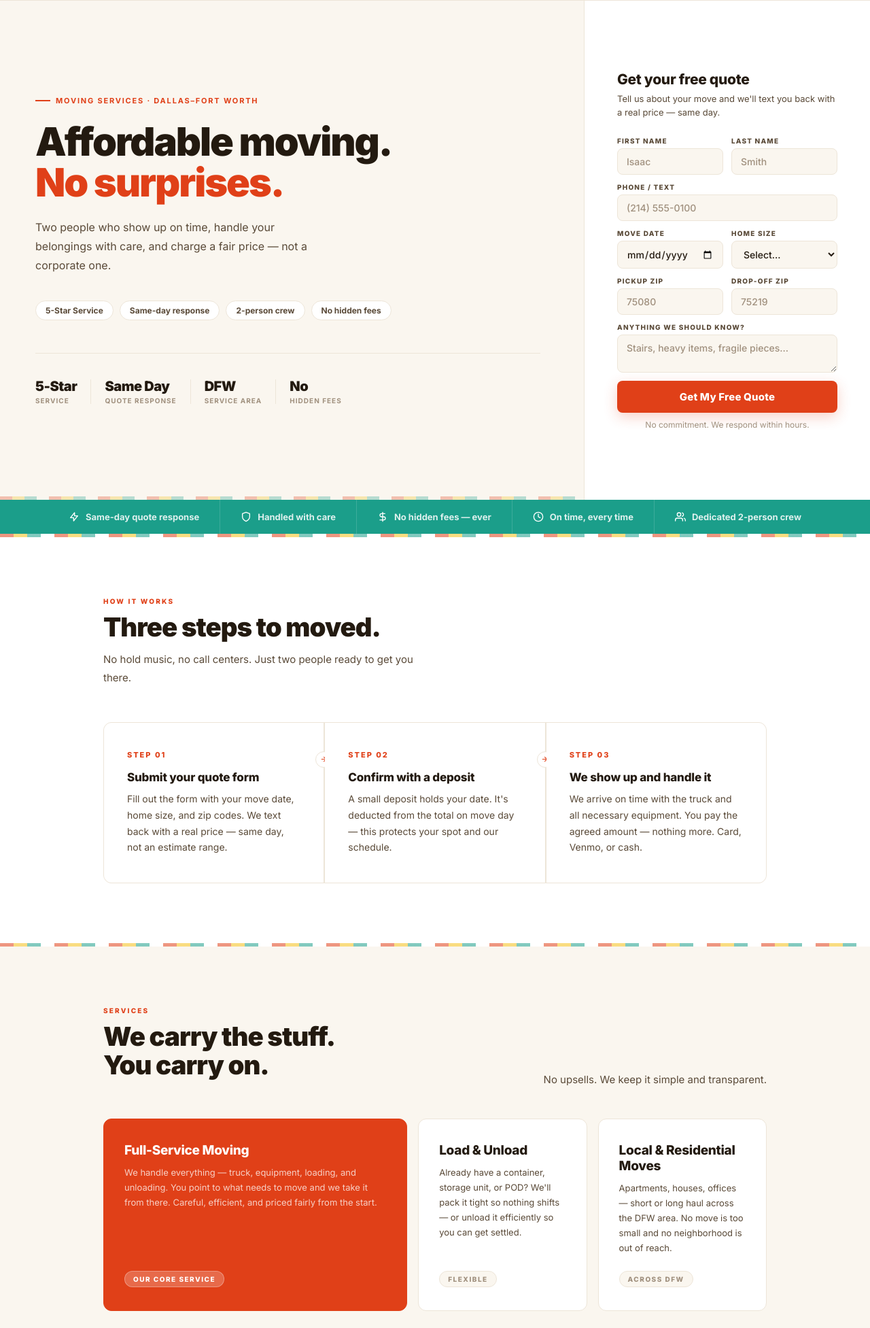
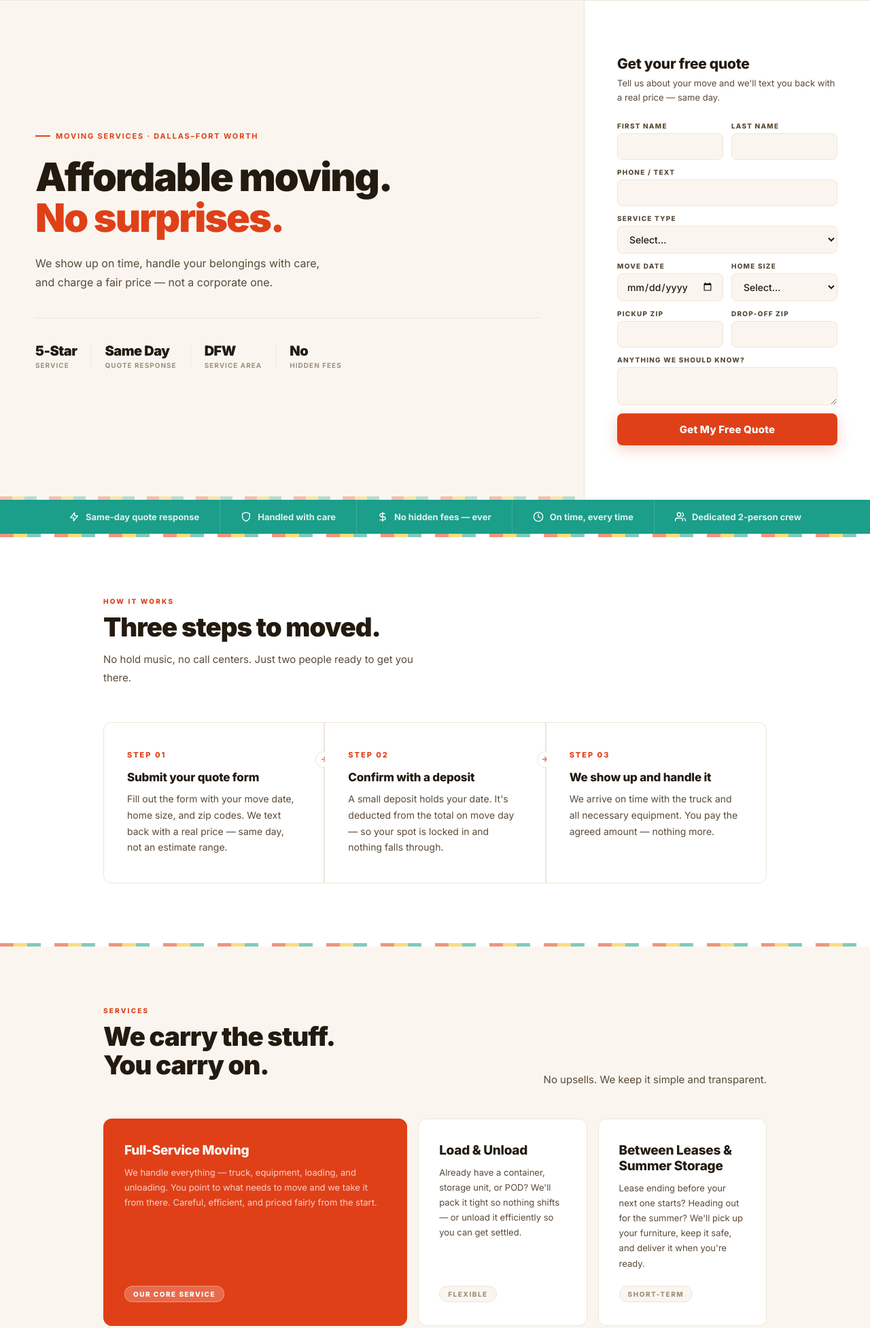
Before and after one commit to ichester52/comet-carriers, a website: page index.html in a window 1280 px wide. Shown: the part 65-2018 px from the top of the page at 68% size. Drawn offline with Linux system fonts and the light colour scheme.

Commit message:
Content and form updates
- Add roommate email to quote notifications
- Add Service Type dropdown to quote form
- Remove redundant hero chips section
- Remove placeholders from all form fields
- Remove 'two people' references throughout
- Remove 'no commitment' note from form
- Step 02: reframe deposit copy around customer benefit
- Step 03: remove payment method list
- Replace Local & Residential card with Between Leases & Summer Storage
- Update CTA band closing copy

Co-Authored-By: Claude Sonnet 4.6 <noreply@anthropic.com>

```diff
--- a/api/quote.js
+++ b/api/quote.js
@@ -48,6 +48,7 @@ module.exports = async function handler(req, res) {
   const text = [
     `New quote request from ${body.firstName} ${body.lastName}`,
     `Phone: ${body.phone}`,
+    `Service: ${body.serviceType}`,
     `Date: ${body.moveDate} | Size: ${body.homeSize}`,
     `${body.pickupZip} -> ${body.dropoffZip}`,
     `Notes: ${notes}`,
@@ -70,7 +71,7 @@ module.exports = async function handler(req, res) {
 
     await resend.emails.send({
       from:    'Comet Carriers <onboarding@resend.dev>',
-      to:      ownerEmail,
+      to:      [ownerEmail, 'jadonvc769@gmail.com'],
       subject: subject,
       text:    text,
     });
--- a/index.html
+++ b/index.html
@@ -404,15 +404,9 @@ footer{background:var(--brown);padding:60px 52px 28px;}
       <span>No surprises.</span>
     </h1>
     <p class="hero-desc">
-      Two people who show up on time, handle your belongings with care,
+      We show up on time, handle your belongings with care,
       and charge a fair price &mdash; not a corporate one.
     </p>
-    <div class="hero-chips">
-      <div class="chip">5-Star Service</div>
-      <div class="chip">Same-day response</div>
-      <div class="chip">2-person crew</div>
-      <div class="chip">No hidden fees</div>
-    </div>
     <div class="hero-proof reveal">
       <div class="proof-group">
         <span class="proof-val">5-Star</span>
@@ -449,19 +443,29 @@ footer{background:var(--brown);padding:60px 52px 28px;}
         <div class="frow">
           <div class="fg">
             <label for="firstName">First Name</label>
-            <input id="firstName" name="firstName" type="text" placeholder="Isaac" required>
+            <input id="firstName" name="firstName" type="text" required>
             <span class="field-err" id="err-firstName">Please enter your first name.</span>
           </div>
           <div class="fg">
             <label for="lastName">Last Name</label>
-            <input id="lastName" name="lastName" type="text" placeholder="Smith" required>
+            <input id="lastName" name="lastName" type="text" required>
             <span class="field-err" id="err-lastName">Please enter your last name.</span>
           </div>
         </div>
         <div class="fg">
           <label for="phone">Phone / Text</label>
-          <input id="phone" name="phone" type="tel" placeholder="(214) 555-0100" required>
+          <input id="phone" name="phone" type="tel" required>
           <span class="field-err" id="err-phone">Please enter a valid 10-digit phone number.</span>
+        </div>
+        <div class="fg">
+          <label for="serviceType">Service Type</label>
+          <select id="serviceType" name="serviceType" required>
+            <option value="">Select...</option>
+            <option value="A to B Moving">A to B Moving &mdash; we move your items from one location to another</option>
+            <option value="Load / Unload">Load / Unload &mdash; we load or unload your truck or container</option>
+            <option value="Storage">Storage &mdash; we pick up and store your items until you need them</option>
+          </select>
+          <span class="field-err" id="err-serviceType">Please select a service type.</span>
         </div>
         <div class="frow">
           <div class="fg">
@@ -485,24 +489,23 @@ footer{background:var(--brown);padding:60px 52px 28px;}
         <div class="frow">
           <div class="fg">
             <label for="pickupZip">Pickup Zip</label>
-            <input id="pickupZip" name="pickupZip" type="text" placeholder="75080" required maxlength="5">
+            <input id="pickupZip" name="pickupZip" type="text" required maxlength="5">
             <span class="field-err" id="err-pickupZip">Please enter a valid 5-digit zip code.</span>
           </div>
           <div class="fg">
             <label for="dropoffZip">Drop-off Zip</label>
-            <input id="dropoffZip" name="dropoffZip" type="text" placeholder="75219" required maxlength="5">
+            <input id="dropoffZip" name="dropoffZip" type="text" required maxlength="5">
             <span class="field-err" id="err-dropoffZip">Please enter a valid 5-digit zip code.</span>
           </div>
         </div>
         <div class="fg">
           <label for="notes">Anything we should know?</label>
-          <textarea id="notes" name="notes" rows="2" placeholder="Stairs, heavy items, fragile pieces..."></textarea>
+          <textarea id="notes" name="notes" rows="2"></textarea>
         </div>
         <button type="submit" class="form-btn" id="submitBtn">
           <span class="btn-text">Get My Free Quote</span>
           <span class="btn-spinner" aria-hidden="true"></span>
         </button>
-        <p class="form-note">No commitment. We respond within hours.</p>
       </form>
     </div>
   </div>
@@ -552,13 +555,13 @@ footer{background:var(--brown);padding:60px 52px 28px;}
       <div class="how-step reveal" style="transition-delay:.1s">
         <span class="step-num">Step 02</span>
         <h3>Confirm with a deposit</h3>
-        <p>A small deposit holds your date. It's deducted from the total on move day &mdash; this protects your spot and our schedule.</p>
+        <p>A small deposit holds your date. It's deducted from the total on move day &mdash; so your spot is locked in and nothing falls through.</p>
         <div class="step-arrow"><svg viewBox="0 0 24 24"><path d="M5 12h14M12 5l7 7-7 7"/></svg></div>
       </div>
       <div class="how-step reveal" style="transition-delay:.2s">
         <span class="step-num">Step 03</span>
         <h3>We show up and handle it</h3>
-        <p>We arrive on time with the truck and all necessary equipment. You pay the agreed amount &mdash; nothing more. Card, Venmo, or cash.</p>
+        <p>We arrive on time with the truck and all necessary equipment. You pay the agreed amount &mdash; nothing more.</p>
       </div>
     </div>
   </div>
@@ -593,10 +596,10 @@ footer{background:var(--brown);padding:60px 52px 28px;}
       </div>
       <div class="svc-card reveal" style="transition-delay:.2s">
         <div>
-          <h3>Local &amp; Residential Moves</h3>
-          <p>Apartments, houses, offices &mdash; short or long haul across the DFW area. No move is too small and no neighborhood is out of reach.</p>
+          <h3>Between Leases &amp; Summer Storage</h3>
+          <p>Lease ending before your next one starts? Heading out for the summer? We'll pick up your furniture, keep it safe, and deliver it when you're ready.</p>
         </div>
-        <span class="svc-tag plain">Across DFW</span>
+        <span class="svc-tag plain">Short-Term</span>
       </div>
     </div>
   </div>
@@ -659,7 +662,7 @@ footer{background:var(--brown);padding:60px 52px 28px;}
 <div class="cta-band">
   <div class="cta-band-left">
     <h2>Ready to get moving?</h2>
-    <p>Free quote, no commitment &mdash; a real price from two people who will actually show up.</p>
+    <p>Free quote &mdash; a real price from movers who show up when they say they will.</p>
   </div>
   <button class="cta-band-btn" onclick="location.href='#quote'">Get My Free Quote</button>
 </div>
@@ -753,7 +756,7 @@ function showFieldError(id, show) {
 }
 
 function clearErrors() {
-  ['firstName','lastName','phone','moveDate','homeSize','pickupZip','dropoffZip'].forEach(id => {
+  ['firstName','lastName','phone','serviceType','moveDate','homeSize','pickupZip','dropoffZip'].forEach(id => {
     showFieldError(id, false);
   });
   errorBanner.classList.remove('show');
@@ -779,7 +782,8 @@ function validateForm(data) {
     if (picked < today) { showFieldError('moveDate', true); valid = false; }
   }
 
-  if (!data.homeSize) { showFieldError('homeSize', true); valid = false; }
+  if (!data.serviceType) { showFieldError('serviceType', true); valid = false; }
+  if (!data.homeSize)    { showFieldError('homeSize',    true); valid = false; }
 
   // Zip codes: exactly 5 digits
   if (!/^\d{5}$/.test(data.pickupZip))  { showFieldError('pickupZip',  true); valid = false; }
@@ -793,14 +797,15 @@ form.addEventListener('submit', async (e) => {
   clearErrors();
 
   const data = {
-    firstName:  form.firstName.value,
-    lastName:   form.lastName.value,
-    phone:      form.phone.value,
-    moveDate:   form.moveDate.value,
-    homeSize:   form.homeSize.value,
-    pickupZip:  form.pickupZip.value,
-    dropoffZip: form.dropoffZip.value,
-    notes:      form.notes.value,
+    firstName:   form.firstName.value,
+    lastName:    form.lastName.value,
+    phone:       form.phone.value,
+    serviceType: form.serviceType.value,
+    moveDate:    form.moveDate.value,
+    homeSize:    form.homeSize.value,
+    pickupZip:   form.pickupZip.value,
+    dropoffZip:  form.dropoffZip.value,
+    notes:       form.notes.value,
   };
 
   if (!validateForm(data)) return;
```
